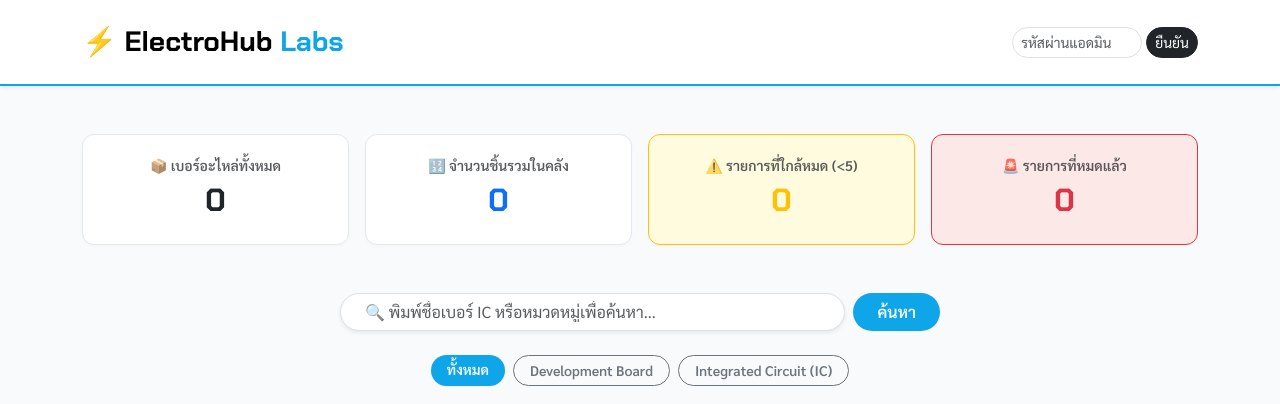
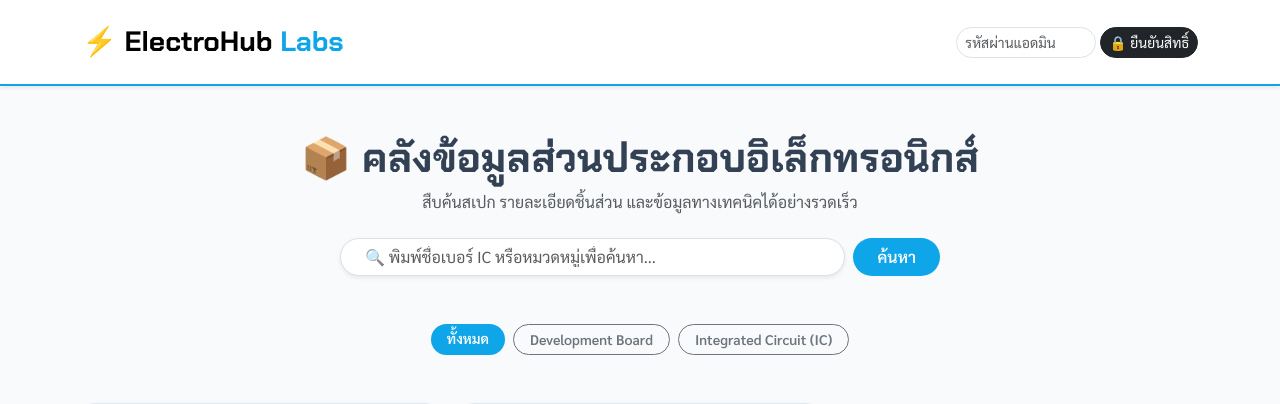
Before and after one commit to aerfst1712-debug/PyCharmMiscProject, a Flask app: page / in a window 1280 px wide. Shown: the top 404 px of the page. Run offline with Flask 3, Linux system fonts and the light colour scheme; data comes from the database, SQL or seed files in the repository.

Commit message:
Update index.html

```diff
--- a/templates/index.html
+++ b/templates/index.html
@@ -32,8 +32,8 @@
             <a class="navbar-brand fw-bold fs-3" href="/{% if is_admin %}?pw={{ pw }}{% endif %}">⚡ ElectroHub <span style="color: #0ea5e9;">Labs</span></a>
             <div class="d-flex align-items-center gap-3">
                 <form method="GET" action="/" class="d-flex gap-1 align-items-center">
-                    <input type="password" name="pw" class="form-control form-control-sm rounded-pill" style="width: 130px;" placeholder="รหัสผ่านแอดมิน" value="{{ pw if is_admin else '' }}">
-                    <button type="submit" class="btn btn-dark btn-sm rounded-pill">ยืนยัน</button>
+                    <input type="password" name="pw" class="form-control form-control-sm rounded-pill" style="width: 140px;" placeholder="รหัสผ่านแอดมิน" value="{{ pw if is_admin else '' }}">
+                    <button type="submit" class="btn btn-dark btn-sm rounded-pill">🔒 ยืนยันสิทธิ์</button>
                 </form>
                 {% if is_admin %}
                     <a href="/add?pw={{ pw }}" class="btn btn-success btn-sm rounded-pill px-3 fw-bold">➕ เพิ่มเบอร์ IC</a>
@@ -44,7 +44,7 @@
 
     <div class="container my-5">
 
-        <!-- แดชบอร์ดสรุปสถิติ -->
+        {% if is_admin %}
         <div class="row g-3 mb-5">
             <div class="col-md-3 col-6">
                 <div class="stat-card">
@@ -71,17 +71,19 @@
                 </div>
             </div>
         </div>
+        {% endif %}
 
-        <!-- ฟอร์มค้นหา -->
-        <div class="mb-4 text-center">
-            <form action="/" method="GET" class="d-flex gap-2 justify-content-center" style="max-width: 600px; margin: 0 auto;">
+        <div class="text-center mb-5">
+            <h1 class="fw-bold mb-2">📦 คลังข้อมูลส่วนประกอบอิเล็กทรอนิกส์</h1>
+            <p class="text-muted">สืบค้นสเปก รายละเอียดชิ้นส่วน และข้อมูลทางเทคนิคได้อย่างรวดเร็ว</p>
+
+            <form action="/" method="GET" class="d-flex gap-2 justify-content-center mt-4" style="max-width: 600px; margin: 0 auto;">
                 {% if is_admin %}<input type="hidden" name="pw" value="{{ pw }}">{% endif %}
                 <input type="text" name="search" class="form-control rounded-pill px-4 shadow-sm" placeholder="🔍 พิมพ์ชื่อเบอร์ IC หรือหมวดหมู่เพื่อค้นหา..." value="{{ search_query }}">
                 <button type="submit" class="btn btn-primary rounded-pill px-4 fw-bold" style="background-color: #0ea5e9; border: none;">ค้นหา</button>
             </form>
         </div>
 
-        <!-- ปุ่มตัวกรองหมวดหมู่ด่วน -->
         <div class="d-flex flex-wrap gap-2 justify-content-center mb-5">
             <a href="/{% if is_admin %}?pw={{ pw }}{% endif %}" class="btn rounded-pill px-3 fw-bold btn-sm {% if not current_category %}btn-primary{% else %}btn-outline-secondary{% endif %}" style="{% if not current_category %}background-color: #0ea5e9; border:none;{% endif %}">ทั้งหมด</a>
             {% for cat in categories %}
@@ -89,16 +91,16 @@
             {% endfor %}
         </div>
 
-        <!-- แสดงการ์ดรายการ -->
         <div class="row g-4 mb-5">
             {% if products %}
                 {% for product in products %}
                 <div class="col-md-4 col-sm-6">
                     <div class="card h-100 shadow-sm p-2">
+
                         {% if is_admin %}
                         <div class="admin-actions">
-                            <a href="/edit/{{ product.id }}?pw={{ pw }}" class="btn btn-warning btn-sm rounded-circle shadow">✏️</a>
-                            <a href="/delete/{{ product.id }}?pw={{ pw }}" class="btn btn-danger btn-sm rounded-circle shadow" onclick="return confirm('ต้องการลบชิ้นส่วนนี้?')">🗑️</a>
+                            <a href="/edit/{{ product.id }}?pw={{ pw }}" class="btn btn-warning btn-sm rounded-circle shadow" title="แก้ไข">✏️</a>
+                            <a href="/delete/{{ product.id }}?pw={{ pw }}" class="btn btn-danger btn-sm rounded-circle shadow" title="ลบ" onclick="return confirm('ต้องการลบชิ้นส่วนนี้?')">🗑️</a>
                         </div>
                         {% endif %}
 
@@ -143,7 +145,7 @@
             {% endif %}
         </div>
 
-        <!-- ตารางแสดงประวัติ Log -->
+        {% if is_admin %}
         <div class="log-box shadow-sm">
             <h5 class="fw-bold mb-3 text-secondary">📋 บันทึกประวัติการจัดการคลังล่าสุด (Admin Stock Logs)</h5>
             <div class="table-responsive">
@@ -173,6 +175,7 @@
                 </table>
             </div>
         </div>
+        {% endif %}
 
     </div>
 </body>
```
